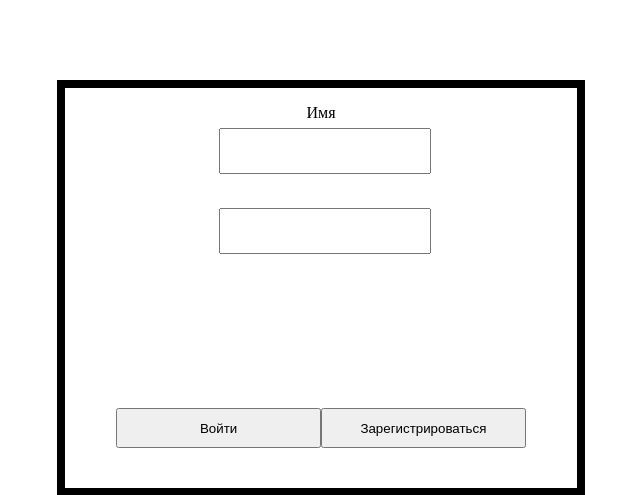
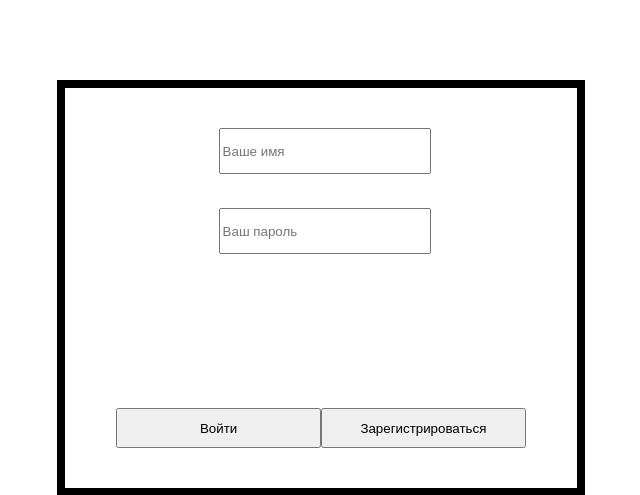
Before and after one commit to vutmu/webchat_local, a Flask app: page /auth in a window 1280 px wide. Shown: the top 495 px of the page, without its empty margins (327-967 px from the left). Run offline with Flask 2, Linux system fonts and the light colour scheme.

Commit message:
auth css editing

```diff
--- /dev/null
+++ b/app/static/styles/auth.css
@@ -0,0 +1,40 @@
+div.auth {
+    position: absolute;
+    top: 10%;
+    left: 30%;
+    width: 40%;
+    height: 50%;
+    border: solid;
+    border-width: 0.5em;
+    border-color: black;
+    text-align: center;
+}
+input[id="in_name"] {
+    position: absolute;
+    top: 10%;
+    left: 30%;
+    width: 40%;
+    height: 10%;
+
+}
+input[id="in_password"] {
+    position: absolute;
+    top: 30%;
+    left: 30%;
+    width: 40%;
+    height: 10%;
+}
+input[id="but4"] {
+    position: absolute;
+    bottom: 10%;
+    left: 10%;
+    width: 40%;
+    height: 10%;
+}
+input[id="but1"] {
+    position: absolute;
+    bottom: 10%;
+    right: 10%;
+    width: 40%;
+    height: 10%;
+}
--- a/app/templates/Authentification.html
+++ b/app/templates/Authentification.html
@@ -4,55 +4,12 @@
     <meta charset="UTF-8">
     <title>Аутентификация Wasmoh</title>
     <script src="https://ajax.googleapis.com/ajax/libs/jquery/2.2.0/jquery.min.js"></script>
-    <style type="text/css">
-        div.auth {
-            position: absolute;
-            top: 10%;
-            left: 30%;
-            width: 40%;
-            height: 50%;
-            border: solid;
-            border-width: 0.5em;
-            border-color: black;
-            text-align: center;
-        }
-        input[name="in_name"] {
-            position: absolute;
-            top: 10%;
-            left: 30%;
-            width: 40%;
-            height: 10%;
-
-        }
-        input[name="in_password"] {
-            position: absolute;
-            top: 30%;
-            left: 30%;
-            width: 40%;
-            height: 10%;
-        }
-        input[id="but4"] {
-            position: absolute;
-            bottom: 10%;
-            left: 10%;
-            width: 40%;
-            height: 10%;
-        }
-        input[id="but1"] {
-            position: absolute;
-            bottom: 10%;
-            right: 10%;
-            width: 40%;
-            height: 10%;
-        }
-
-
-    </style>
+    <link  rel = "stylesheet" href =  "{{ url_for('static',filename='styles/auth.css') }}">
 </head>
 <body>
 <div class="auth">
-    <p id="name">Имя<input name="in_name" type="text" maxlength="50"></p>
-    <p id="pass">Пароль<input name="in_password" type="text" maxlength="50"></p>
+    <input id="in_name" type="text" maxlength="50" placeholder="Ваше имя">
+    <input id="in_password" type="text" maxlength="50" placeholder="Ваш пароль" >
     <input id="but4" type="button" value="Войти">
     <input id="but1" type="button" value="Зарегистрироваться">
 </div>
@@ -108,8 +65,8 @@
         });
 
         $('#but4').on('click',function(){
-            let name=$('[name="in_name"]').val();
-            let password=$('[name="in_password"]').val();
+            let name=$('[id="in_name"]').val();
+            let password=$('[id="in_password"]').val();
             if (name && password){
                 $.post("/auth",{subfunction:'auth',in_name:name,in_password:password},
                     function (response){
```
